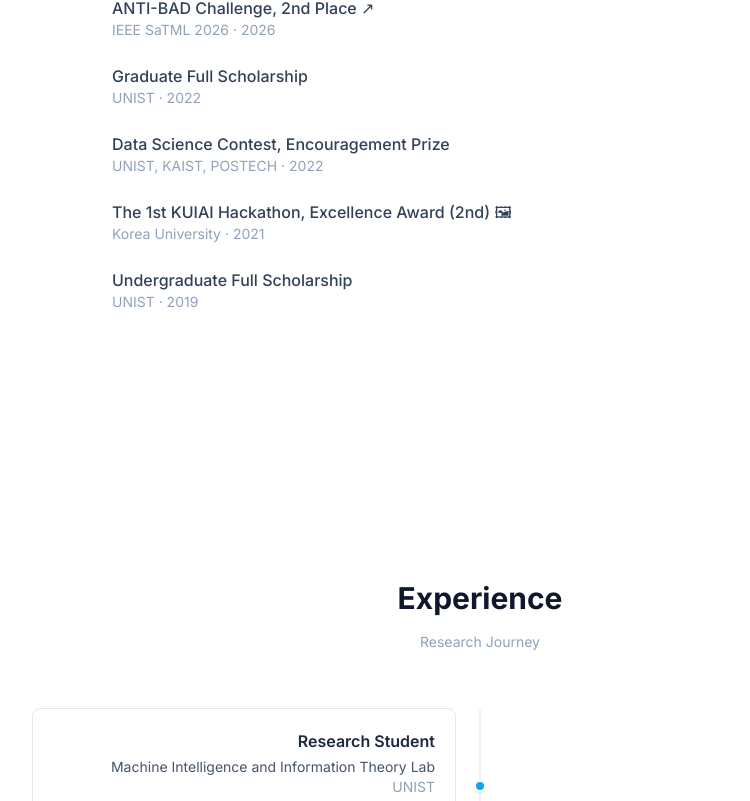
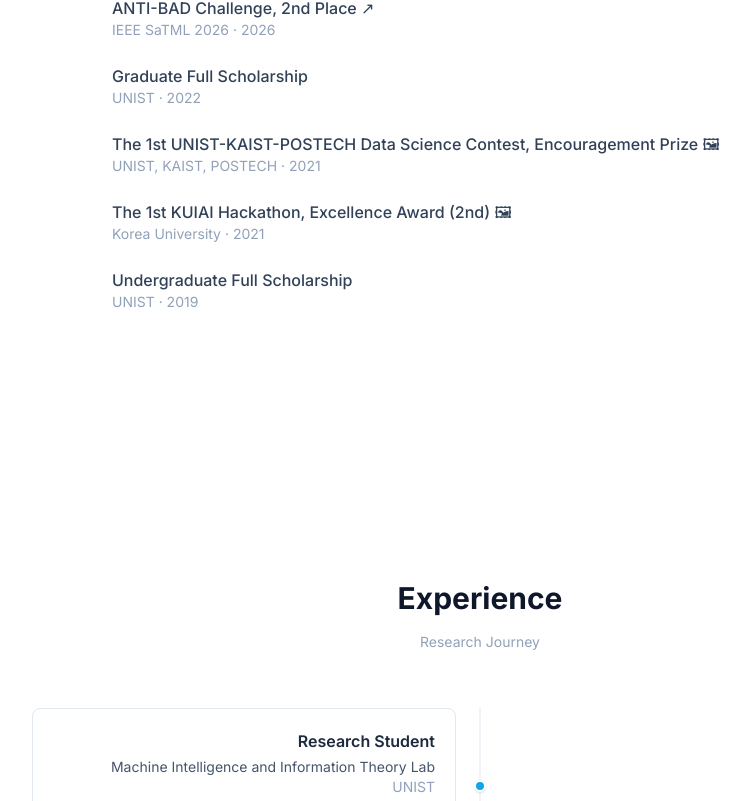
Before and after one commit to Seung-B/seung-b.github.io, a Next.js app: page / in a window 1280 px wide. Shown: the part 2859-3660 px from the top of the page, without its empty margins (160-910 px from the left). Built offline with nearby package versions, Linux system fonts and the light colour scheme.

Commit message:
Update Data Science Contest: rename, fix year to 2021, add image modal
Co-authored-by: SeungB <ethereal0507@gmail.com>

```diff
--- a/src/data/content.ts
+++ b/src/data/content.ts
@@ -143,9 +143,10 @@ export const awards = [
     date: "2022",
   },
   {
-    title: "Data Science Contest, Encouragement Prize",
+    title: "The 1st UNIST-KAIST-POSTECH Data Science Contest, Encouragement Prize",
     awarder: "UNIST, KAIST, POSTECH",
-    date: "2022",
+    date: "2021",
+    image: "/images/data-science-contest.jpg",
   },
   {
     title: "The 1st KUIAI Hackathon, Excellence Award (2nd)",
```
